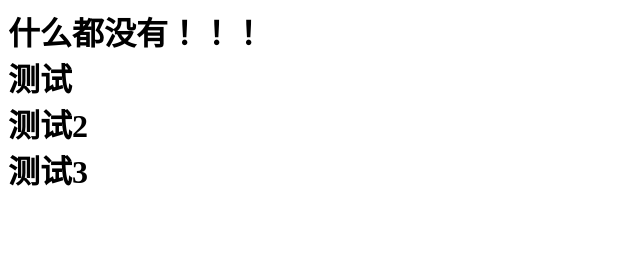
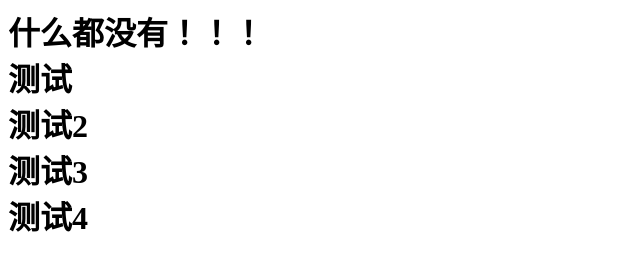
Before and after one commit to passPath/xjk.github.io, a plain HTML site: page index.html in a window 1280 px wide. Shown: the whole page, without its empty margins (0-640 px from the left). Drawn offline with Linux system fonts and the light colour scheme.

Commit message:
Update index.html

```diff
--- a/index.html
+++ b/index.html
@@ -15,5 +15,6 @@
     <h1>测试</h1>
     <h1>测试2</h1>
     <h1>测试3</h1>
+    <h1>测试4</h1>
 </body>
 </html>
```
